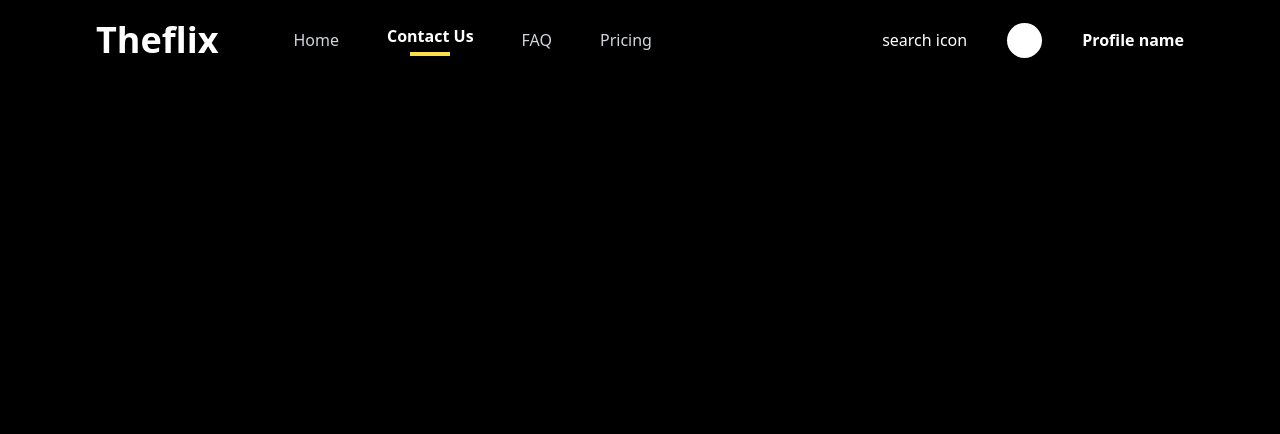
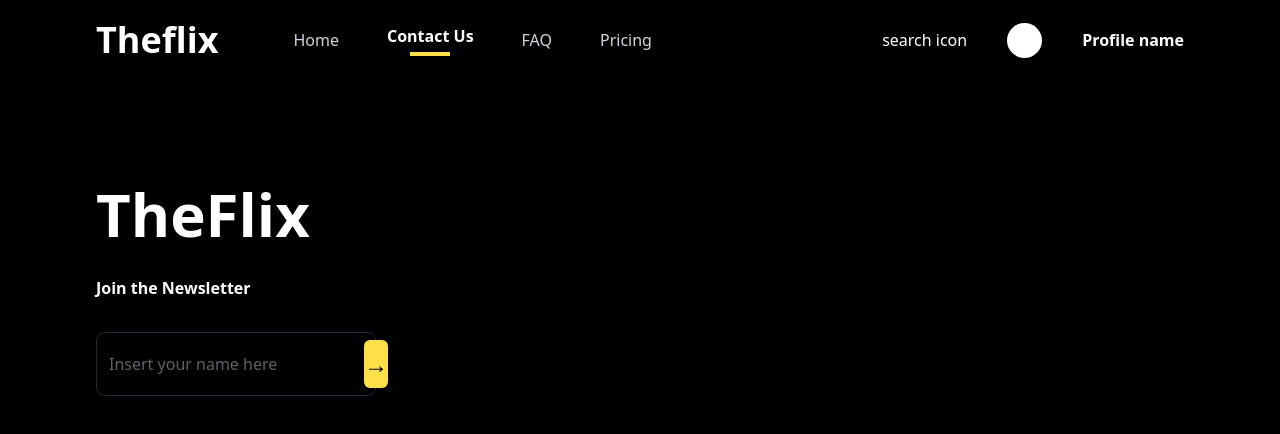
Before and after one commit to EricLich/paisaflix, a Next.js app: page /contact in a window 1280 px wide. Shown: the top 434 px of the page. Built offline with nearby package versions, Linux system fonts and the light colour scheme.

Commit message:
add logo and newsletter section of footer

```diff
--- a/components/Footer.tsx
+++ b/components/Footer.tsx
@@ -2,7 +2,26 @@
 import React from "react";
 
 const Footer = () => {
-  return <footer>Footer</footer>;
+  return (
+    <footer className="w-full mt-[80px]">
+      <div className="w-[85%] mx-auto flex items-start">
+        <div className="flex flex-col gap-8">
+          <h2 className="text-white text-6xl font-semibold">TheFlix</h2>
+          <p className="text-white text-base font-semibold">Join the Newsletter</p>
+          <form className="h-16 w-[280px] border border-gray-800 flex items-center justify-between rounded-lg gap-2 px-3">
+            <input
+              type="text"
+              placeholder="Insert your name here"
+              className="bg-transparent pr-4 text-[#AAAAB6] opacity-60 font-light h-full focus:outline-none"
+            />
+            <button className="h-12 w-12 bg-yellow-300 rounded-md text-2xl hover:bg-yellow-500 duration-200">→</button>
+          </form>
+        </div>
+
+        <div></div>
+      </div>
+    </footer>
+  );
 };
 
 export default Footer;
```
